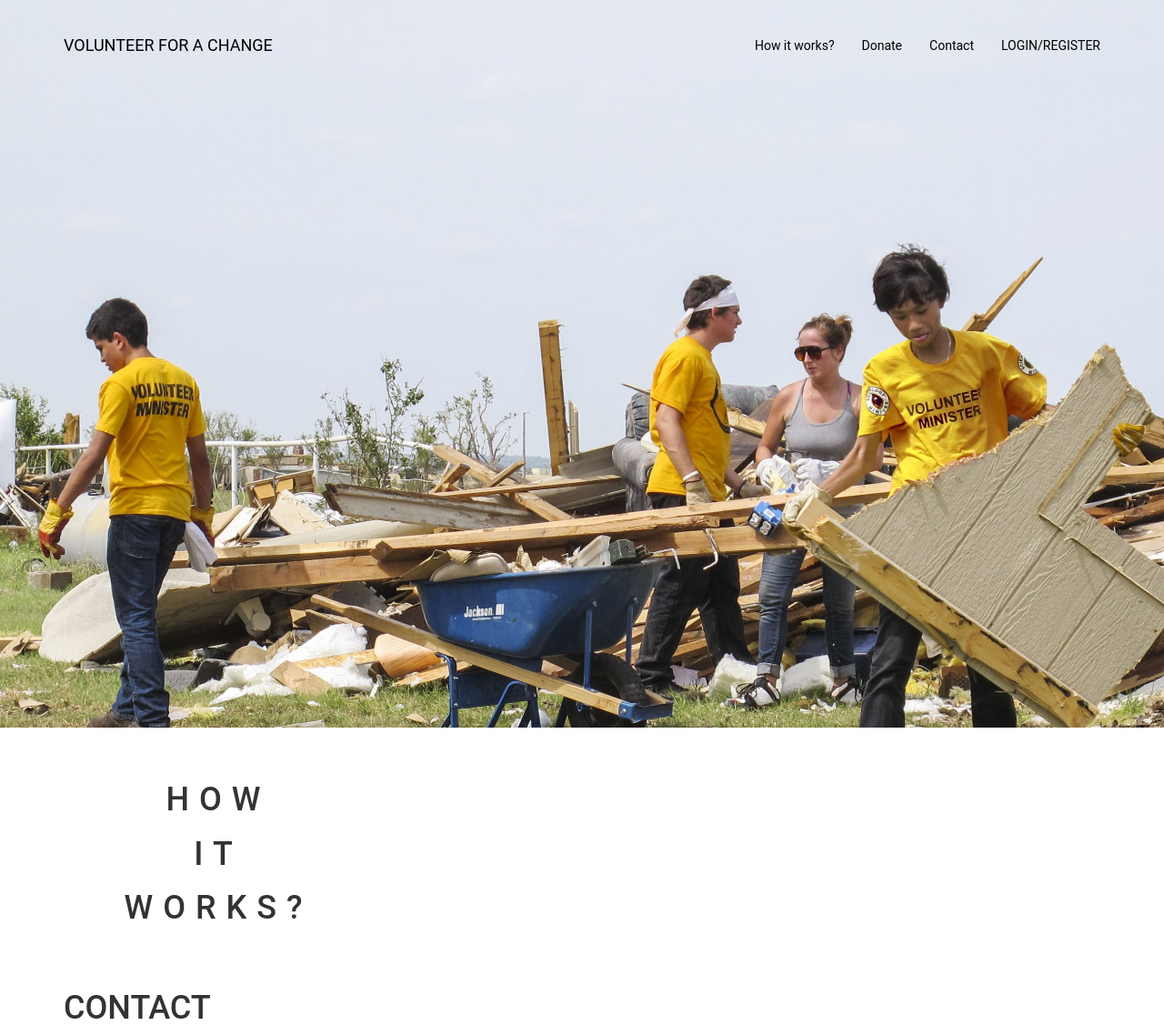
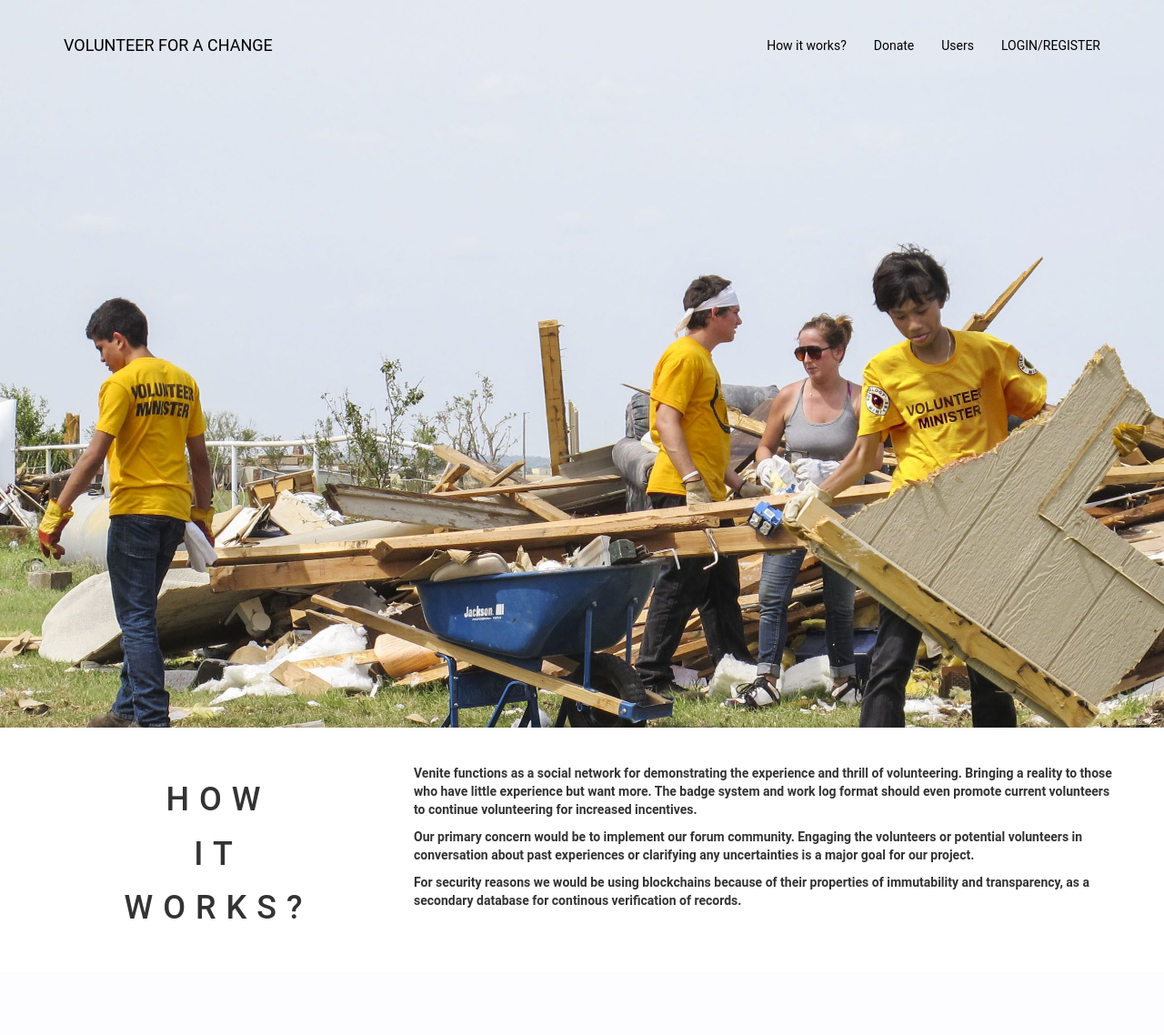
Before and after one commit to afifmj/runio2018, a CodeIgniter app: page /runio/ in a window 1280 px wide. Shown: the whole page at 91% size. After the commit the page ends 1010 px from the top, so only its background shows below. Run offline with CodeIgniter, Linux system fonts and the light colour scheme.

Commit message:
new pages

```diff
--- a/application/views/home.php
+++ b/application/views/home.php
@@ -36,7 +36,8 @@
                 <ul class="nav navbar-nav navbar-right">
                     <li><a href="#volunteer">How it works?</a></li>
                     <li><a href="#donate">Donate</a></li>
-                    <li><a href="#contact">Contact</a></li>
+                    <li><a href="#Users">Users</a></li>
+                    <li><?php if ($this->session->logged_in) { ?><a href="<?php echo site_url('Users/logout'); ?>">Jobs for you</a><?php } ?></li>
                     <li><?php if (!$this->session->logged_in) { ?><a href="<?php echo site_url('home/login'); ?>">LOGIN/REGISTER</a><?php } ?></li>
                     <li><?php if ($this->session->logged_in) { ?><a href="<?php echo site_url('Users/logout'); ?>">Logout</a><?php } ?></li>
                 </ul>
@@ -62,14 +63,14 @@
             <h1>WORKS?</h1>
         </div>
         <div class="col-md-8">
-            <p></p>
+            <b>
+            <p>Venite functions as a social network for demonstrating the experience and thrill of volunteering. Bringing a reality to those who have little experience but want more. The badge system and work log format should even promote current volunteers to continue volunteering for increased incentives.</p>
+            <p>Our primary concern would be to implement our forum community. Engaging the volunteers or potential volunteers in conversation about past experiences or clarifying any uncertainties is a major goal for our project.</p>
+            <p>For security reasons we would be using blockchains because of their properties of immutability and transparency, as a secondary database for continous verification of records.
+            </p>
+        </b>
         </div>
     </div>
 </div>
-
-<div class="container" id="contact">
-    <h1>CONTACT</h1>
-</div>
-
 </body>
 </html>
```
